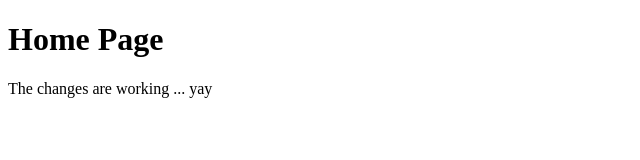
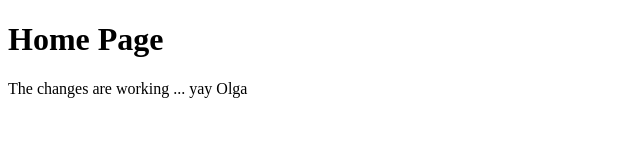
Before and after one commit to makh0020/makh0020.github.io, a plain HTML site: page final/index.html in a window 1280 px wide. Shown: the full height of the page, 0-640 px from the left. Drawn offline with Linux system fonts and the light colour scheme.

Commit message:
This is recent change

```diff
--- a/final/index.html
+++ b/final/index.html
@@ -5,6 +5,6 @@
 </head>
 <body>
 <h1>Home Page</h1>
-<p>The changes are working ... yay</p>
+<p>The changes are working ... yay Olga</p>
 </body>
 </html>
```
